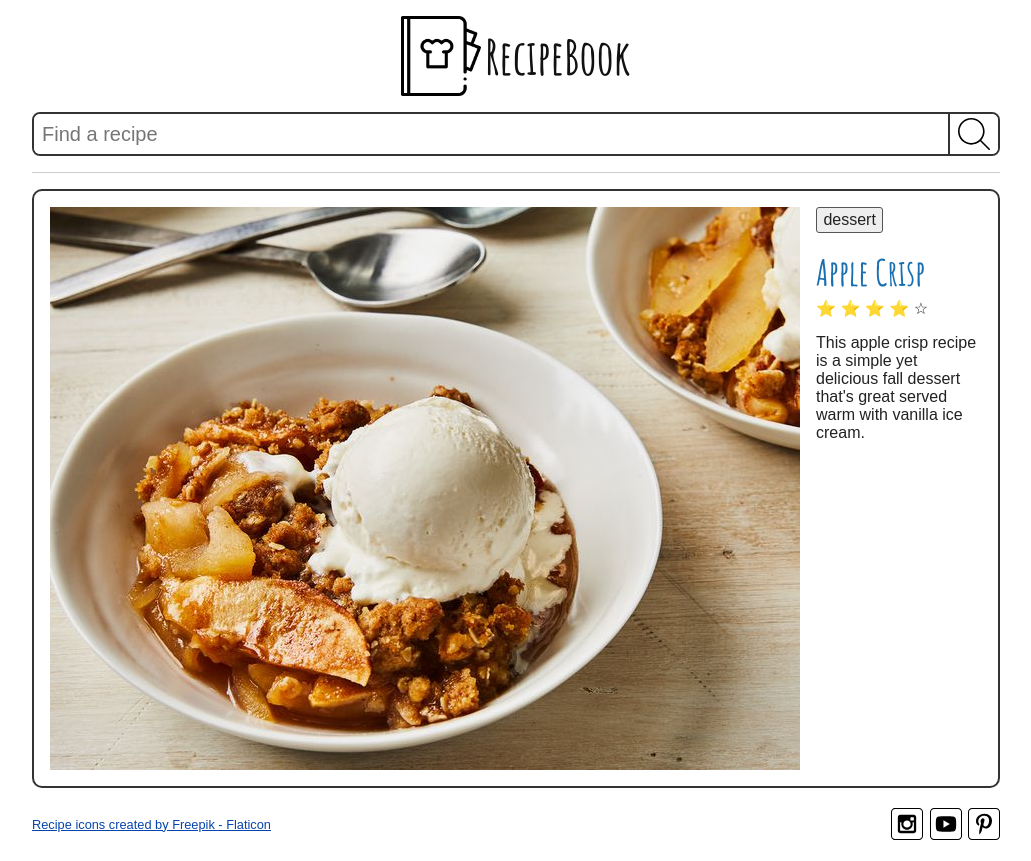
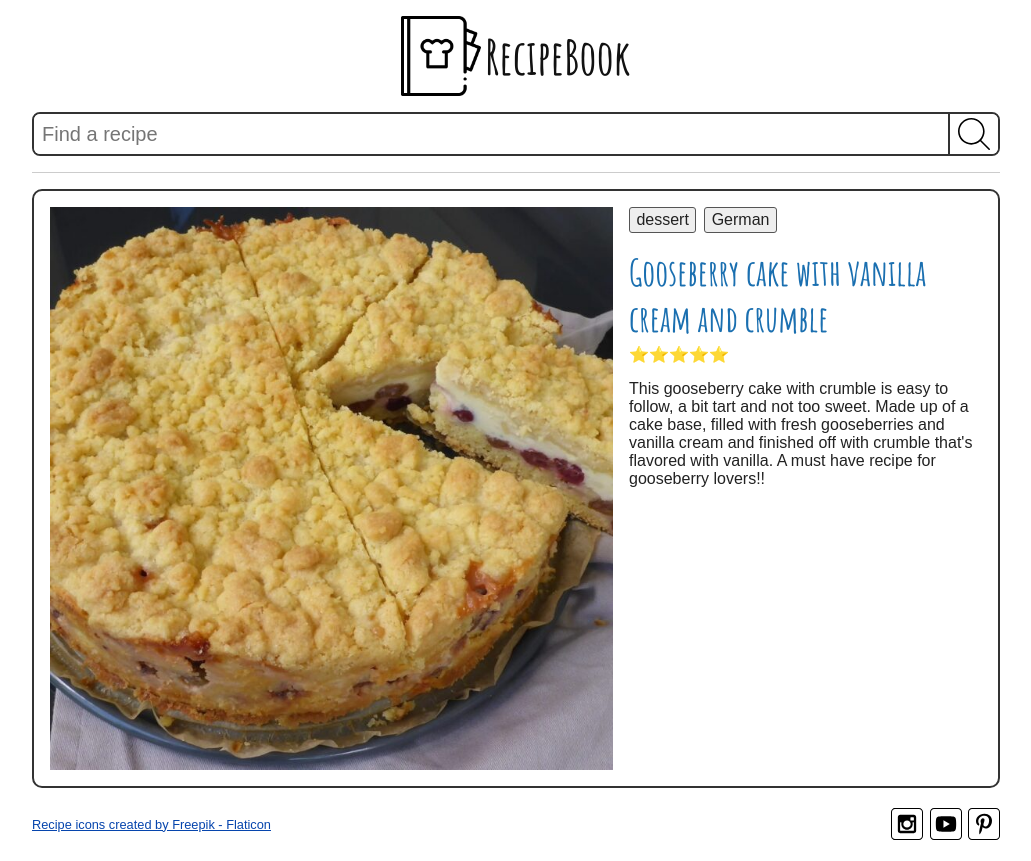
Before and after one commit to Daboigenius342/WDD131, a plain HTML site: page recipes/index.html in a window 1280 px wide. Shown: the whole page, without its empty margins (124-1155 px from the left). Drawn offline with Linux system fonts and the light colour scheme.

Commit message:
Recipes update

```diff
--- a/recipes/index.html
+++ b/recipes/index.html
@@ -3,18 +3,18 @@
 <head>
   <meta charset="UTF-8">
   <meta name="viewport" content="width=device-width, initial-scale=1.0">
-    <title>RecipeBook | Apple Crisp</title>
-  <meta name="description" content="Find simple, delicious recipes like this warm apple crisp served with vanilla ice cream.">
+  <title>RecipeBook</title>
+  <meta name="description" content="Find simple, delicious recipes for every meal.">
 
   <meta property="og:type" content="website">
-    <meta property="og:title" content="RecipeBook | Apple Crisp">
-  <meta property="og:description" content="Find simple, delicious recipes like this warm apple crisp served with vanilla ice cream.">
+  <meta property="og:title" content="RecipeBook">
+  <meta property="og:description" content="Find simple, delicious recipes for every meal.">
   <meta property="og:url" content="https://daboigenius342.github.io/wdd131/recipes/">
   <meta property="og:image" content="https://daboigenius342.github.io/wdd131/recipes/images/social-preview.jpg">
 
   <meta name="twitter:card" content="summary_large_image">
-      <meta name="twitter:title" content="RecipeBook | Apple Crisp">
-      <meta name="twitter:description" content="Find simple, delicious recipes like this warm apple crisp served with vanilla ice cream.">
+  <meta name="twitter:title" content="RecipeBook">
+  <meta name="twitter:description" content="Find simple, delicious recipes for every meal.">
   <meta name="twitter:image" content="https://daboigenius342.github.io/wdd131/recipes/images/social-preview.jpg">
 
   <link rel="icon" href="favicon.ico">
@@ -24,6 +24,7 @@
   <link rel="preconnect" href="https://fonts.gstatic.com" crossorigin>
   <link href="https://fonts.googleapis.com/css2?family=Amatic+SC:wght@400;700&display=swap" rel="stylesheet">
   <link rel="stylesheet" href="styles.css">
+  <script src="script.js" defer></script>
 </head>
 <body>
   <header>
@@ -36,7 +37,7 @@
   <main>
     <form class="search" role="search" action="#">
       <label for="search-input" class="visually-hidden">Find a recipe</label>
-        <input type="search" id="search-input" placeholder="Find a recipe">
+      <input type="search" id="search-input" name="q" placeholder="Find a recipe">
       <button type="submit" aria-label="search">
         <img src="images/search.svg" alt="" width="32" height="32">
       </button>
@@ -44,23 +45,9 @@
 
     <hr>
 
-    <article class="recipe">
-      <img class="recipe-image" src="images/apple-crisp.jpg" alt="apple crisp in a bowl topped with vanilla ice cream" width="750" height="563">
-      <div class="recipe-info">
-        <ul class="tags">
-          <li>dessert</li>
-        </ul>
-        <h1 class="recipe-title">Apple Crisp</h1>
-        <span class="rating" role="img" aria-label="Rating: 4 out of 5 stars">
-            <span aria-hidden="true" class="icon-star">⭐</span>
-          <span aria-hidden="true" class="icon-star">⭐</span>
-           <span aria-hidden="true" class="icon-star">⭐</span>
-             <span aria-hidden="true" class="icon-star">⭐</span>
-          <span aria-hidden="true" class="icon-star-empty">☆</span>
-        </span>
-        <p class="description">This apple crisp recipe is a simple yet delicious fall dessert that's great served warm with vanilla ice cream.</p>
-      </div>
-    </article>
+    <section id="recipe-list" class="recipe-list" aria-live="polite">
+      <!-- Recipes rendered by script.js -->
+    </section>
   </main>
 
   <footer>
--- /dev/null
+++ b/recipes/script.js
@@ -0,0 +1,363 @@
+const recipes = [
+  {
+    author: "Provo High Culinary Students",
+    url: "",
+    isBasedOn: "",
+    cookTime: "30 Min",
+    datePublished: "2016-10-16",
+    tags: ["Waffles", "Sweet Potato", "Side"],
+    description: "Savory waffles made with Sweet potato with a hint of Ginger",
+    image: "./images/sweet-potato-waffle-md.jpg",
+    recipeIngredient: [
+      "2 separated eggs",
+      "1/4 C Oil",
+      "1/4 tsp salt",
+      "1/4 tsp Cayenne pepper",
+      "3/4 C milk",
+      "1 Tbsp Brown Sugar",
+      "2 tsp Shredded Ginger",
+      "3/4 C Mashed Sweet Potatoes",
+      "1 Tbsp Minced Shallots",
+      "1 Tbsp Baking Powder",
+      "1 Tbsp Chives",
+      "1/4 C Cornmeal",
+      "1 C Flour"
+    ],
+    name: "Sweet Potato Waffles",
+    prepTime: "30 Min",
+    recipeInstructions: [
+      "Add the egg yolks, oil, salt, cayenne, sugar, ginger, shallots, sweet potatoes (steam and mash before), and milk and mix well.",
+      "Next add the cornmeal, chives, and flour and baking powder",
+      "Whip the egg whites until stiff and fold in",
+      "Cook until golden brown in a waffle iron. Serve with butter and Wilted Greens or Honey."
+    ],
+    recipeYield: "6 waffles",
+    rating: 4
+  },
+  {
+    author: "Shane Thompson",
+    url: "",
+    isBasedOn: "",
+    cookTime: "20 min",
+    datePublished: "",
+    tags: ["Chicken", "Entree"],
+    description:
+      "Delicious quick and easy creamy rice dish. The mustard, mushrooms, and lemon all blend together wonderfully",
+    image: "./images/escalopes-de-poulet-a-la-creme.webp",
+    recipeIngredient: [
+      "2 Chicken Tenders, Cubed",
+      "4 Mushrooms, Sliced",
+      "1/2 C Whipping Cream",
+      "1-2 Tbsp Stone Ground Mustard",
+      "1 tsp Lemon Juice",
+      "Salt and Pepper to taste",
+      "1 C Rice, uncooked",
+      "4-5 oz Fresh Green Beans"
+    ],
+    name: "Escalope de Poulet a la Creme with steamed green beans (Chicken with Cream)",
+    prepTime: "10 min",
+    recipeInstructions: [
+      "Add 1 1/2 cups of water to a pan and bring to a boil.  Add the rice and reduce heat to low and simmer for 10-15 minutes or until all the moisture is gone.",
+      "Cube chicken then cook over medium high heat in a fry pan, add the mushrooms about halfway through. (10 minutes). ",
+      "Pour in cream, mustard and salt and pepper.  Stir.  On medium heat, simmer until it thickens (5 minutes)",
+      "While preparing sauce: wash the beans, then trim the ends and snap (or cut) into 2in lengths.  In a sauce pan with a colander add about 1 cup water and steam the beans (10-15 minutes)",
+      "Serve sauce over rice, with the Green beans on the side."
+    ],
+    recipeYield: "3 servings",
+    rating: 4.5
+  },
+  {
+    author: "Shane Thompson",
+    url: "",
+    isBasedOn: "",
+    cookTime: "30 min",
+    datePublished: "2018-09-19",
+    tags: ["Potatoes", "side"],
+    description:
+      "Easy and delicious oven roasted potatoes that go great with almost anything.",
+    image: "./images/roasted-potatoes.webp",
+    recipeIngredient: [
+      "3-4 Medium Potatoes",
+      "1 Tbsp Olive oil",
+      "2 tsp Italian Seasoning",
+      "1/2 tsp Salt",
+      "1/2 tsp Ground Black Pepper",
+      "1-2 tsp Hot Sauce (optional)"
+    ],
+    name: "Oven Roasted potato slices",
+    prepTime: "10 min",
+    recipeInstructions: [
+      "Preheat oven to 400 deg F",
+      "Wash and thinly slice the potatoes (I usually slice the potato in half lengthwise, then thinly slice the halves, again lengthwise)",
+      "Mix together the oil, salt, pepper, Italian seasoning, and hot sauce.",
+      "Toss the potatoes in the spice mixture to evenly coat then spead over a baking sheet",
+      "Bake for 30 min or until the desired level of crispyness is achieved."
+    ],
+    recipeYield: "",
+    rating: 4
+  },
+  {
+    author: "Shane Thompson",
+    url: "",
+    isBasedOn: "",
+    cookTime: "20 min",
+    datePublished: "2018-09-19",
+    tags: ["Southwest", "entree"],
+    description:
+      "Black beans and tomatoes served over a bed of rice. Top with cheese and scoop up with tortilla chips for maximum enjoyment.",
+    image: "./images/black-beans-and-rice.jpg",
+    recipeIngredient: [
+      "1 Medium Onion, diced",
+      "2 Cloves Garlic, minced",
+      "1 Tbsp Olive oil",
+      "1 Can Black Beans (15oz)",
+      "1 Can Diced Tomatoes (15oz)",
+      "1/8 tsp Cayenne Pepper (optional)",
+      "2 C Brown Rice (uncooked)",
+      "Grated Cheese",
+      "Tortilla Chips"
+    ],
+    name: "Black Beans and Rice",
+    prepTime: "10 min",
+    recipeInstructions: [
+      "Add 4 cups water to a saucepan and bring to a boil. Add Rice, stir, cover, and reduce heat to low. Cook until moisture is gone. (20-30 minutes)",
+      "In another saucepan heat the oil and add the diced onion and garlic. Cook until tender.",
+      "Stir in the drained Black beans, Undrained tomatoes, and Cayenne.",
+      "Bring to a boil, then reduce heat and simmer uncovered for 15 min.",
+      "Serve over rice, topped with grated cheese and Tortilla chips."
+    ],
+    recipeYield: "4 servings",
+    rating: 3
+  },
+  {
+    author: "Shane Thompson",
+    url: "",
+    isBasedOn: "",
+    cookTime: "30 min",
+    datePublished: "2018-09-19",
+    tags: ["chicken", "entree", "Indian"],
+    description:
+      "Quick and easy Chicken curry recipe made with easy to find ingredients.",
+    image: "./images/chicken-curry.webp",
+    recipeIngredient: [
+      "4 Slices Bacon",
+      "1 clove Garlic",
+      "2 Tbsp Flour",
+      "1 C water",
+      "1 C Milk",
+      "3 Tbsp Tomato Paste",
+      "1/2 C Apple Sauce",
+      "3-4 tsp Curry Powder",
+      "2 tsp Chicken Bouillion",
+      "3/4 C Sour Cream",
+      "1-2 C Chicken, cubed",
+      "2 C Rice, uncooked"
+    ],
+    name: "Chicken Curry",
+    prepTime: "10 min",
+    recipeInstructions: [
+      "Add 3 cups water to a saucepan and bring to a boil. Add Rice, stir, cover, and reduce heat to low. Cook until moisture is gone. (15-20 minutes)",
+      "Cook bacon until crisp, drain reserving 1 Tbsp of bacon drippings, crumble bacon and set aside.",
+      "Cook Chicken and Cube.",
+      "Blend flour into bacon drippings then stir in the milk until the flour is well mixed. Stir in water, applesauce, tomato paste, curry, and bullion, and garlic.",
+      "Bring to a boil, then reduce heat and simmer until rice is done.",
+      "Before serving add crumbled bacon, chicken and stir in sour cream. Serve over rice.",
+      "Can add condiments if desired: fried potatoes, raisins, toasted coconut, chutney, diced peppers, almonds, cashews."
+    ],
+    recipeYield: "5 servings",
+    rating: 5
+  },
+  {
+    author: "Shane Thompson",
+    url: "",
+    isBasedOn: "",
+    cookTime: "11 min",
+    datePublished: "2018-09-19",
+    tags: ["dessert"],
+    description: "Delicious soft chocolate chip cookies with coconut.",
+    image: "./images/chocolate-chip-cookies.jpg",
+    recipeIngredient: [
+      "1 Lb butter, softened",
+      "1 C white sugar",
+      "3 Eggs",
+      "1 1/2 C Brown sugar",
+      "1 tsp Baking soda",
+      "1 tsp Vanilla extract",
+      "1/4 tsp Salt",
+      "5 C Flour (We like mixing 2 cups whole wheat with 3 cups white)",
+      "2 C Chocolate Chips",
+      "1 C Shredded Coconut"
+    ],
+    name: "Chocolate Chip Cookies",
+    prepTime: "15 min",
+    recipeInstructions: [
+      "Preheat oven to 350F.",
+      "Cream butter, white sugar, and eggs together.",
+      "Add brown sugar, salt, baking soda, and vanilla. Mix well.",
+      "Add flour, chocolate chips, and coconut. Mix well.",
+      "Place on baking sheet in rows of 1-1.5 inch balls of dough.",
+      "Bake for 11-12 minutes."
+    ],
+    recipeYield: "8 dozen",
+    rating: 5
+  },
+  {
+    author: "Ester Kocht",
+    url: "https://www.esterkocht.com/german-gooseberry-cake-with-vanilla-cream-and-crumble/",
+    isBasedOn: "",
+    cookTime: "45min",
+    datePublished: "2023-10-10",
+    tags: ["dessert", "German"],
+    description:
+      "This gooseberry cake with crumble is easy to follow, a bit tart and not too sweet. Made up of a cake base, filled with fresh gooseberries and vanilla cream and finished off with crumble that's flavored with vanilla. A must have recipe for gooseberry lovers!!",
+    image: "./images/german-gooseberry-cake.jpg",
+    recipeIngredient: [
+      "For the Cake Base:",
+      "180 g (1 ½ cups/ 6.3 oz) plain flour",
+      "2 medium eggs",
+      "100 g (3 ½ oz) butter soft",
+      "2 teaspoons vanilla sugar",
+      "60 g (about 1/3 cup/ 2.1 oz) sugar",
+      "2 ½ teaspoons baking powder",
+      "For the Vanilla Cream:",
+      "250 ml (1 cup/ 8 ½ fl. oz) milk",
+      "40 (⅓ cup/ 1.4 oz) corn flour cornstarch",
+      "2 tablespoons sugar",
+      "1 tablespoon vanilla sugar",
+      "200 g (7.1 oz) sour cream",
+      "For the struesel (crumble):",
+      "250 g (2 cups + 1 tablespoon/ 8.8 oz) plain flour (all purpose flour)",
+      "2 tablespoons vanilla sugar",
+      "175 g (about ¾ cup/ 6.2 oz) butter soft",
+      "100 g (½ cup/ 3 ½ oz) sugar",
+      "You will also need:",
+      "550 g (1.2 lbs) gooseberries washed and stems and brown appendage removed OR",
+      "550 g (1.2 lbs) raspberries"
+    ],
+    name: "Gooseberry cake with vanilla cream and crumble",
+    prepTime: "30 min",
+    recipeInstructions: [
+      "Combine the flour, butter, sugar and eggs in a bowl and beat with a whisk until you have a smooth dough. Transfer the batter to a 26 cm(10 inch) spring-form (or cake tin with removable base) lined with a parchment paper at the bottom and greased on the side. Smooth with a spoon or spatula and set aside.",
+      "In the same bowl that you've used to make the cake base combine sugar, butter and flour. Using your hands mix all the ingredients together until small crumbles start to form. Set aside as well. Then preheat the oven to 180 ° C (356 °F), with both top and bottom heat.",
+      "Now in a small pot combine milk, sugar and cornstarch (corn flour). Keep stirring constantly until it starts to bubble and has thickened. Remove from the heat and let cool for 2 to 3 minutes. In the meantime scatter gooseberries over the base. Add sour cream to the cream that you previously made and whisk. Spread the vanilla cream on top of the gooseberries and sprinkle the crumble evenly over the top and bake for 45 minutes or until the crumbles are lightly golden brown. Remove from the oven and let cool for few minutes. Serve it with whipped cream and enjoy!"
+    ],
+    recipeYield: "12 servings",
+    rating: 5
+  },
+  {
+    author: "AllRecipes",
+    url: "https://www.allrecipes.com/recipe/12409/apple-crisp-ii/",
+    isBasedOn: "",
+    cookTime: "45min",
+    datePublished: "2023-10-10",
+    tags: ["dessert"],
+    description:
+      "This apple crisp recipe is a simple yet delicious fall dessert that's great served warm with vanilla ice cream.",
+    image: "./images/apple-crisp.jpg",
+    recipeIngredient: [
+      "10 C apples, cored and sliced",
+      "1 C white sugar",
+      "1 Tbsp white flour",
+      "1 tsp ground cinnamon",
+      "3 Tbsp water",
+      "1 C rolled oats",
+      "1 C Flour",
+      "1 C Brown sugar",
+      "1/4 tsp baking powder",
+      "1/4 tsp baking soda",
+      "1/2 C butter, melted"
+    ],
+    name: "Apple Crisp",
+    prepTime: "30 min",
+    recipeInstructions: [
+      "Preheat the oven to 350 degrees F (175 degrees C).",
+      "Place sliced apples in a 9x13-inch baking dish. Mix white sugar, 1 tablespoon flour, and cinnamon together; sprinkle over apples. Pour water evenly over apples.",
+      "Combine oats, 1 cup flour, brown sugar, baking powder, and baking soda in a large bowl. Add melted butter and mix with a fork until crumbly; sprinkle evenly over apple mixture.",
+      "Bake in the preheated oven until top is golden brown and apples are bubbling around the edges, about 45 minutes."
+    ],
+    recipeYield: "12 servings",
+    rating: 4
+  }
+];
+
+const recipeList = document.querySelector("#recipe-list");
+const searchForm = document.querySelector(".search");
+const searchInput = document.querySelector("#search-input");
+
+function tagsTemplate(tags) {
+  return tags.map((tag) => `<li>${tag}</li>`).join("");
+}
+
+function ratingTemplate(rating) {
+  let html = `<span class="rating" role="img" aria-label="Rating: ${rating} out of 5 stars">`;
+  for (let i = 1; i <= 5; i++) {
+    if (i <= rating) {
+      html += `<span aria-hidden="true" class="icon-star">⭐</span>`;
+    } else {
+      html += `<span aria-hidden="true" class="icon-star-empty">☆</span>`;
+    }
+  }
+  html += `</span>`;
+  return html;
+}
+
+function recipeTemplate(recipe) {
+  return `
+    <article class="recipe">
+      <img class="recipe-image" src="${recipe.image}" alt="${recipe.name}" width="750" height="563">
+      <div class="recipe-info">
+        <ul class="tags">
+          ${tagsTemplate(recipe.tags)}
+        </ul>
+        <h2 class="recipe-title">${recipe.name}</h2>
+        ${ratingTemplate(recipe.rating)}
+        <p class="description">${recipe.description}</p>
+      </div>
+    </article>`;
+}
+
+function renderRecipes(list) {
+  if (list.length === 0) {
+    recipeList.innerHTML = `<p class="no-results">No recipes found. Try another search.</p>`;
+    return;
+  }
+  recipeList.innerHTML = list.map(recipeTemplate).join("");
+}
+
+function random(num) {
+  return Math.floor(Math.random() * num);
+}
+
+function getRandomListEntry(list) {
+  return list[random(list.length)];
+}
+
+function filterRecipes(query) {
+  const q = query.trim().toLowerCase();
+  return recipes
+    .filter(
+      (recipe) =>
+        recipe.name.toLowerCase().includes(q) ||
+        recipe.description.toLowerCase().includes(q) ||
+        recipe.tags.find((tag) => tag.toLowerCase().includes(q))
+    )
+    .sort((a, b) => {
+      if (a.name < b.name) return -1;
+      if (a.name > b.name) return 1;
+      return 0;
+    });
+}
+
+function searchHandler(event) {
+  event.preventDefault();
+  const filtered = filterRecipes(searchInput.value);
+  renderRecipes(filtered);
+}
+
+function init() {
+  const recipe = getRandomListEntry(recipes);
+  renderRecipes([recipe]);
+}
+
+searchForm.addEventListener("submit", searchHandler);
+init();
--- a/recipes/styles.css
+++ b/recipes/styles.css
@@ -87,6 +87,7 @@ hr {
 
 .tags {
   display: flex;
+  flex-wrap: wrap;
   gap: 0.5rem;
   list-style: none;
   padding: 0;
@@ -100,6 +101,12 @@ hr {
   padding: 0.2rem 0.4rem;
 }
 
+.recipe-list {
+  display: flex;
+  flex-direction: column;
+  gap: 1rem;
+}
+
 .recipe-title {
   font-family: "Amatic SC", cursive;
   font-weight: 700;
@@ -110,6 +117,10 @@ hr {
 
 .description {
   display: none;
+}
+
+.no-results {
+  margin: 1rem 0;
 }
 
 footer {
```
Also changed, not shown: recipes/images/black-beans-and-rice.jpg (added), recipes/images/chicken-curry.webp (added), recipes/images/chocolate-chip-cookies.jpg (added), recipes/images/escalopes-de-poulet-a-la-creme.webp (added), recipes/images/german-gooseberry-cake.jpg (added), recipes/images/roasted-potatoes.webp (added), recipes/images/sweet-potato-waffle-md.jpg (added), 1 other file. Lines whose indentation alone changed are shown as unchanged.
